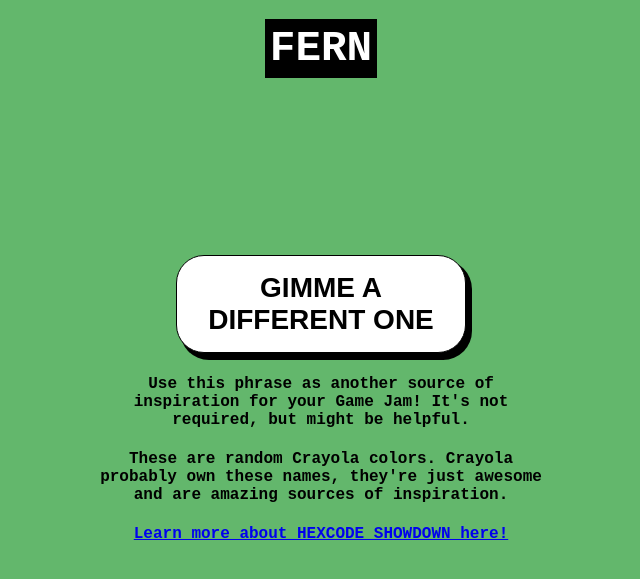
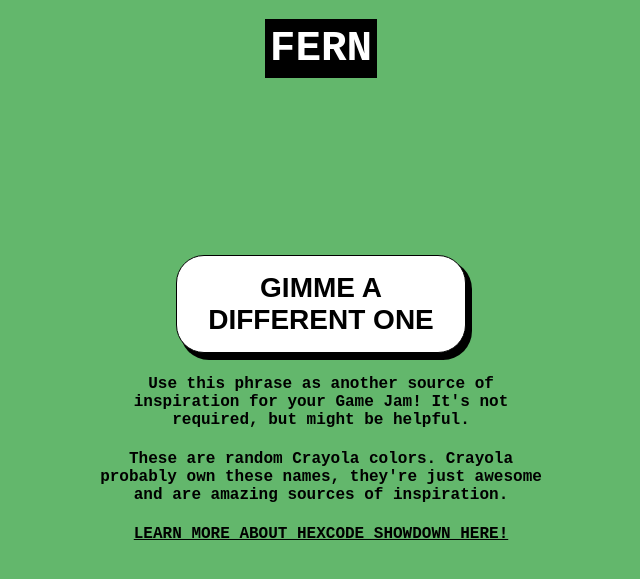
Before and after one commit to HexcodeShowdown/hexcodeshowdown.github.io, a plain HTML site: page index.html in a window 1280 px wide. In both pictures the pointer is over the link "Learn more about HEXCODE SHOWDOWN here!". Shown: the part 159-738 px from the top of the page, without its empty margins (319-959 px from the left). Drawn offline with Linux system fonts and the light colour scheme.

Commit message:
Better hyperlink styling

```diff
--- a/styles.css
+++ b/styles.css
@@ -53,6 +53,14 @@ text-transform: uppercase;
 	top:1px;
 }
 
+#more-info, #more-info:active {
+  color: white;
+}
+#more-info:hover {
+  color: black;
+text-transform: uppercase;
+}
+
 h1, h2, h4, h5 {
   /*text-shadow: 2px 2px #fff;*/
   font-family: "Courier New", Courier, monospace;
```
